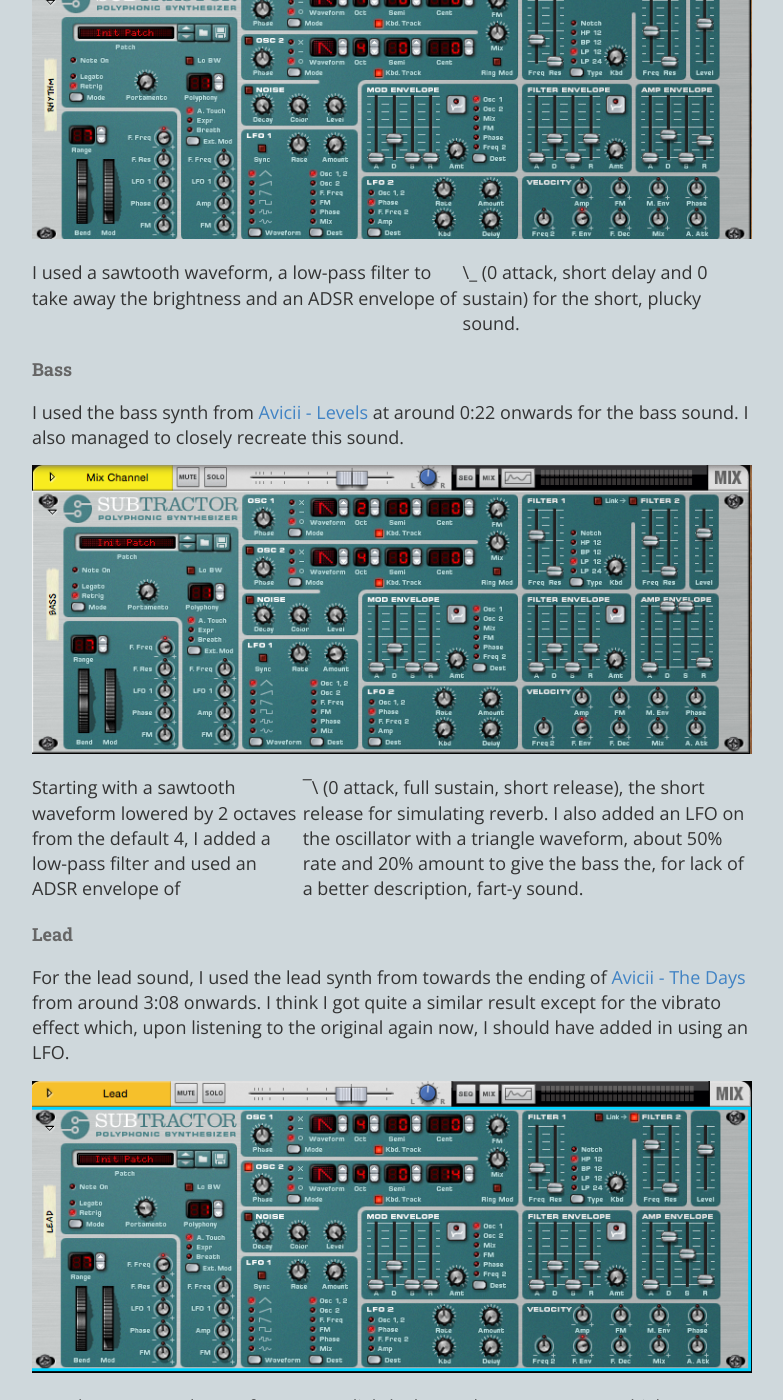
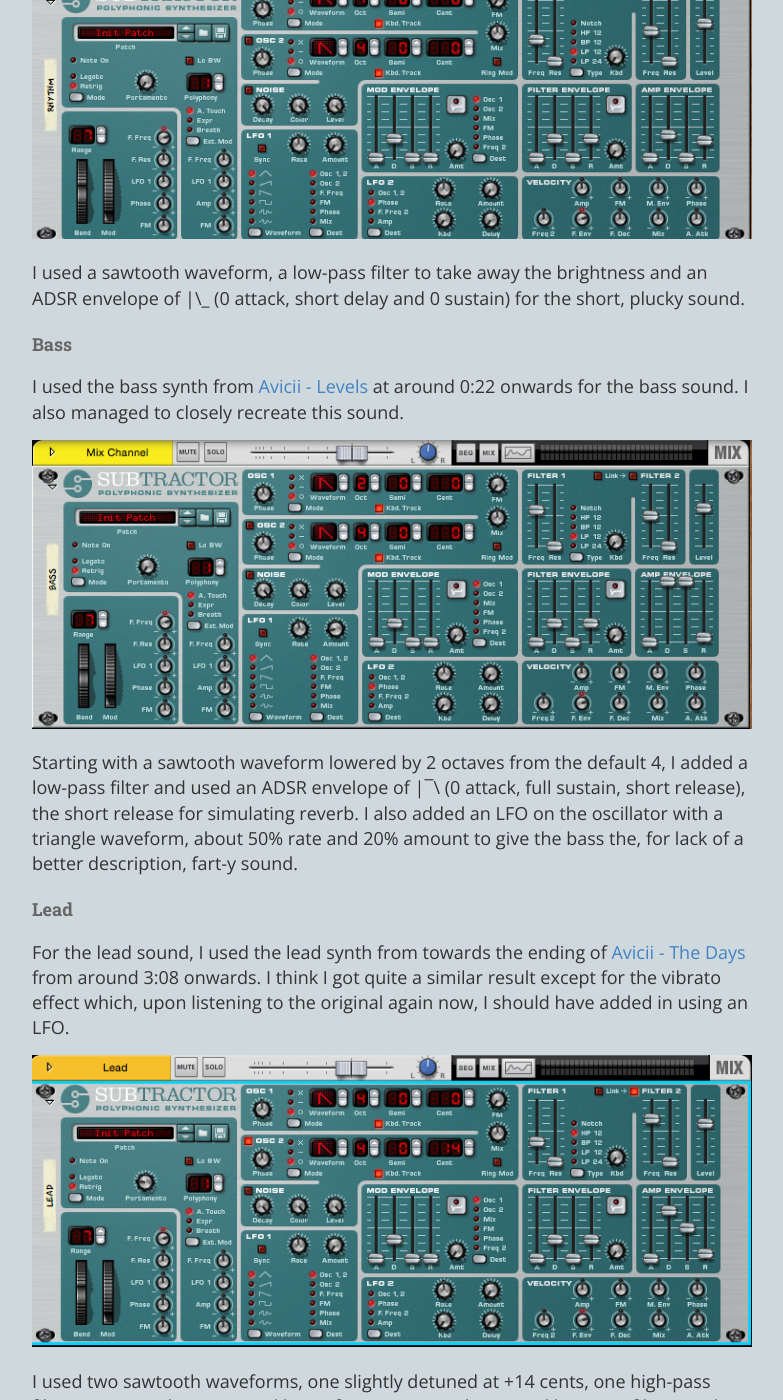
Before and after one commit to ksami/ksami.github.io, a Jekyll site: the page built from _posts/2016/02/2016-02-04-Journey-into-Electronic-Music-Week-4.md, in a window 1280 px wide and 1400 px high, scrolled down 956 px. Shown: the whole window, without its empty margins (248-1031 px from the left). Built offline with Jekyll 4.4.1, drawn with Linux system fonts in a browser that asks for light colours; comment, search, counter and statistics services are not loaded.

Commit message:
fix escapes

```diff
--- a/_posts/2016/02/2016-02-04-Journey-into-Electronic-Music-Week-4.md
+++ b/_posts/2016/02/2016-02-04-Journey-into-Electronic-Music-Week-4.md
@@ -18,7 +18,7 @@ The rhythm sound was inspired by the short, plucked sounds in the beginning of [
 
 ![rhythm](/images/2016-02-04-subtractor-rhythm.png)
 
-I used a sawtooth waveform, a low-pass filter to take away the brightness and an ADSR envelope of |\\_ (0 attack, short delay and 0 sustain) for the short, plucky sound.
+I used a sawtooth waveform, a low-pass filter to take away the brightness and an ADSR envelope of \|\\_ (0 attack, short delay and 0 sustain) for the short, plucky sound.
 
 
 #### Bass
@@ -26,7 +26,7 @@ I used the bass synth from [Avicii - Levels](https://youtu.be/_ovdm2yX4MA?t=22s)
 
 ![bass](/images/2016-02-04-subtractor-bass.png)
 
-Starting with a sawtooth waveform lowered by 2 octaves from the default 4, I added a low-pass filter and used an ADSR envelope of |¯\\ (0 attack, full sustain, short release), the short release for simulating reverb. I also added an LFO on the oscillator with a triangle waveform, about 50% rate and 20% amount to give the bass the, for lack of a better description, fart-y sound.
+Starting with a sawtooth waveform lowered by 2 octaves from the default 4, I added a low-pass filter and used an ADSR envelope of \|¯\\ (0 attack, full sustain, short release), the short release for simulating reverb. I also added an LFO on the oscillator with a triangle waveform, about 50% rate and 20% amount to give the bass the, for lack of a better description, fart-y sound.
 
 
 #### Lead
```
